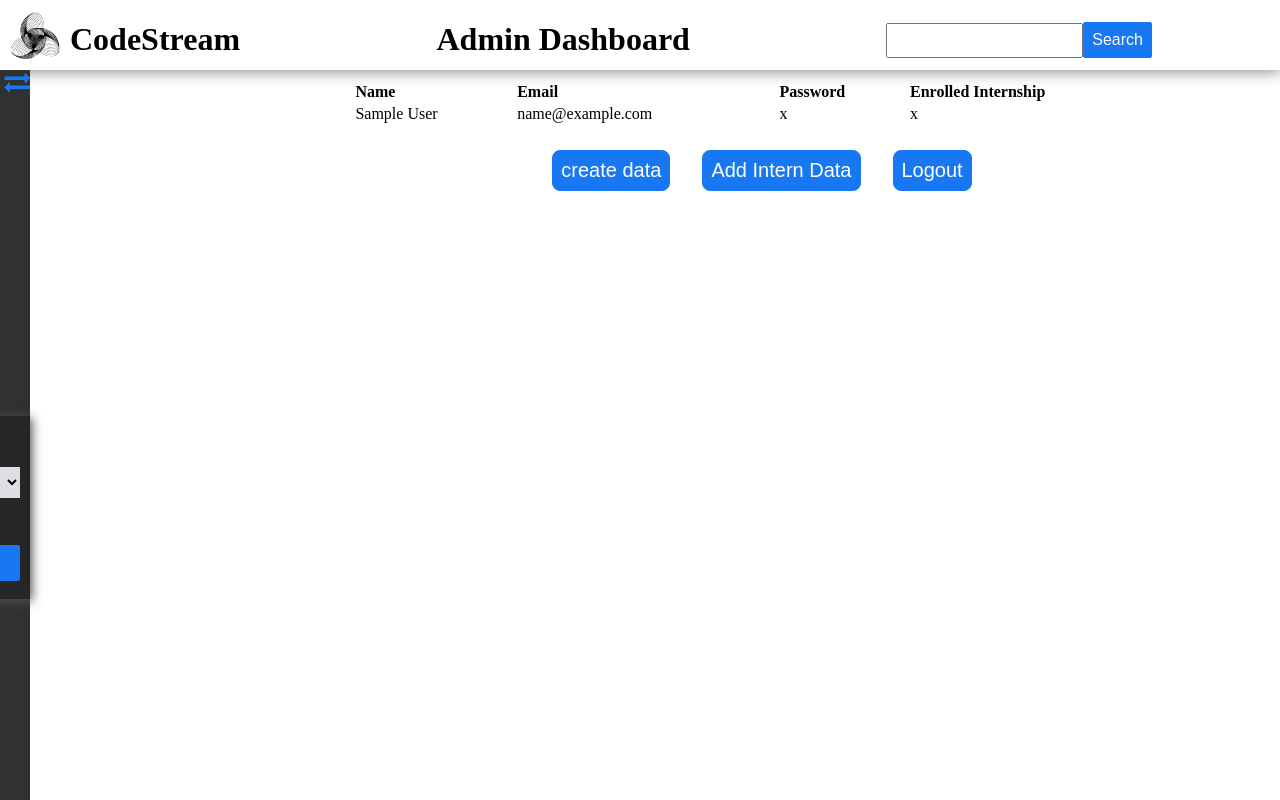
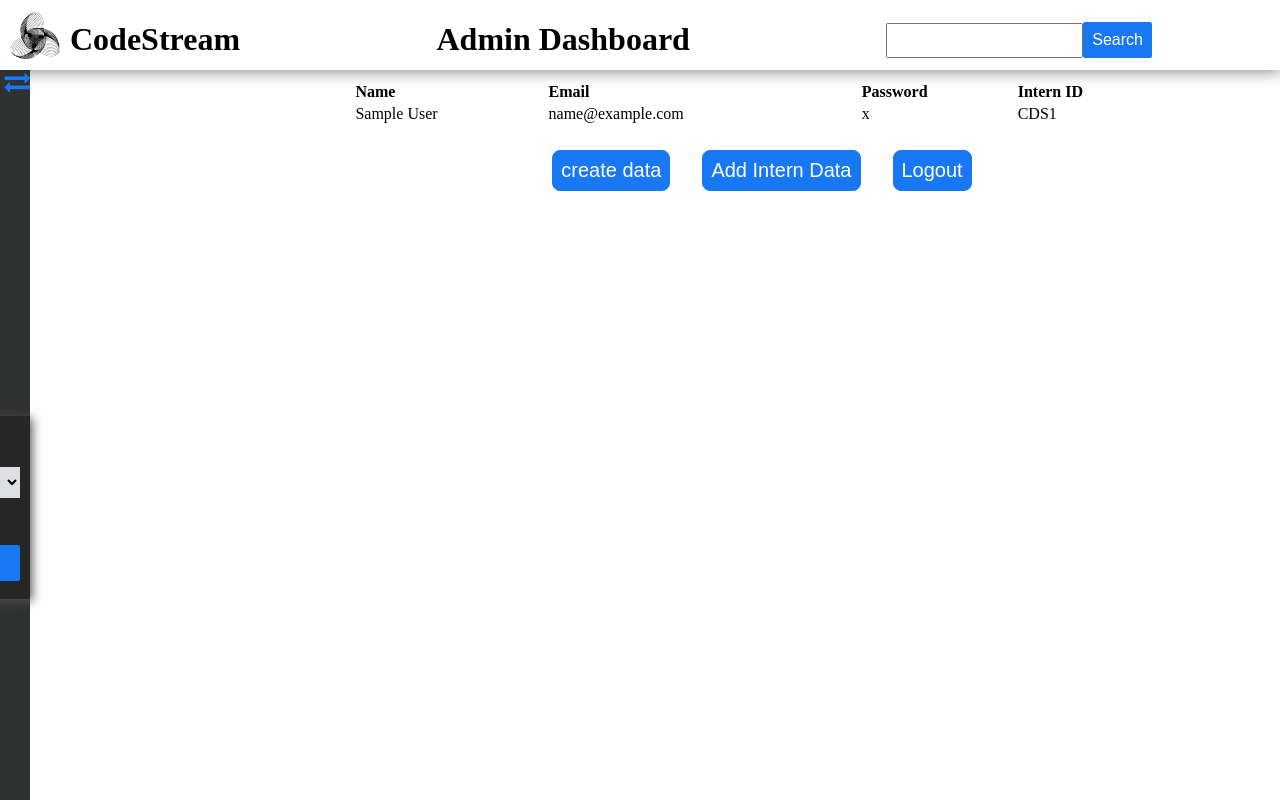
Before and after one commit to anon576/streamline, a Flask app: page /admindashboard in a window 1280 px wide. Run offline with Flask 3, Linux system fonts and the light colour scheme; the visitor is signed in with stand-in values (Sample User, id 1); tables that the repository leaves empty hold one stand-in row (values such as "Sample post").

Commit message:
intern id in dashboard

```diff
--- a/templates/admindashboard.html
+++ b/templates/admindashboard.html
@@ -58,14 +58,14 @@
                 <th>Name</th>
                 <th>Email</th>
                 <th>Password</th>
-                <th>Enrolled Internship</th>
+                <th>Intern ID</th>
             </tr>
             {% for user in users %}
             <tr>
                 <td>{{ user.name }}</td>
                 <td>{{ user.email }}</td>
                 <td>{{ user.password }}</td>
-                <td>{{ user.password }}</td>
+                <td>CDS{{ user.sno }}</td>
             </tr>
             {% endfor %}
         </table>
```
